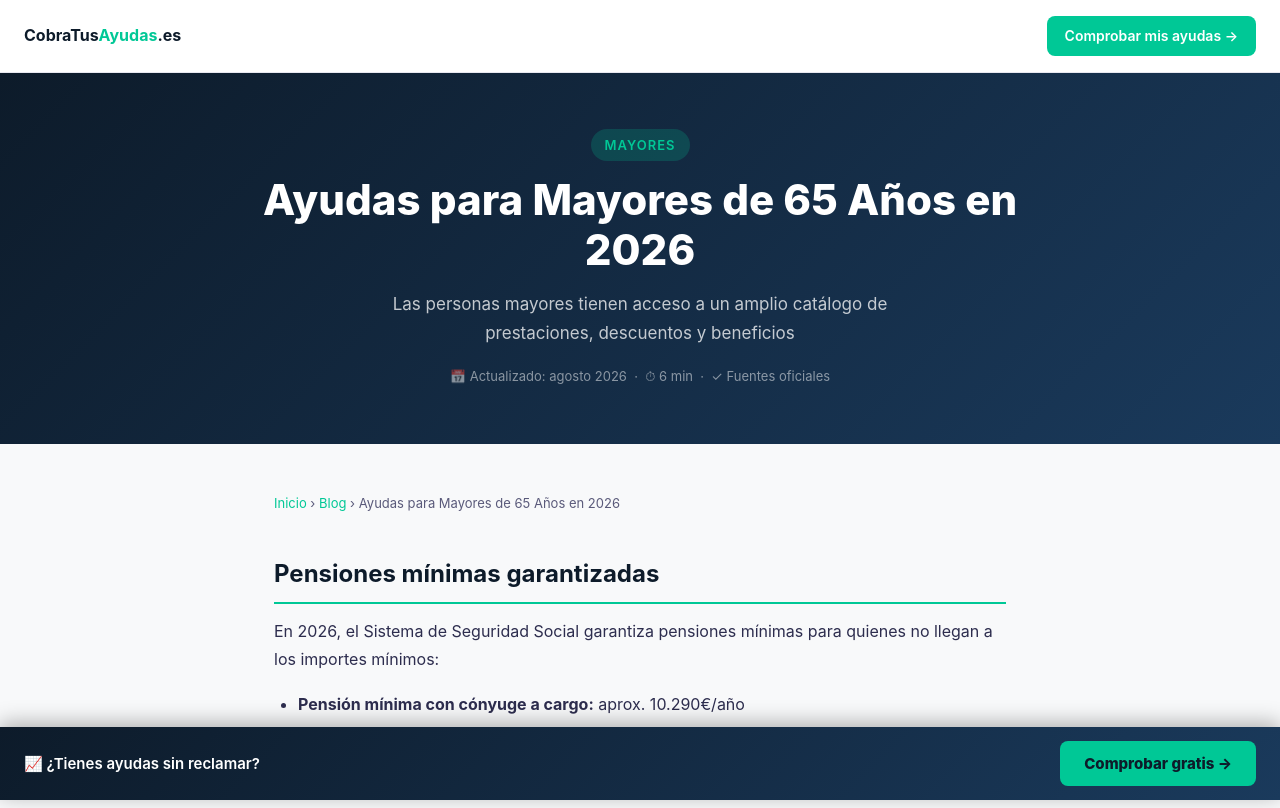
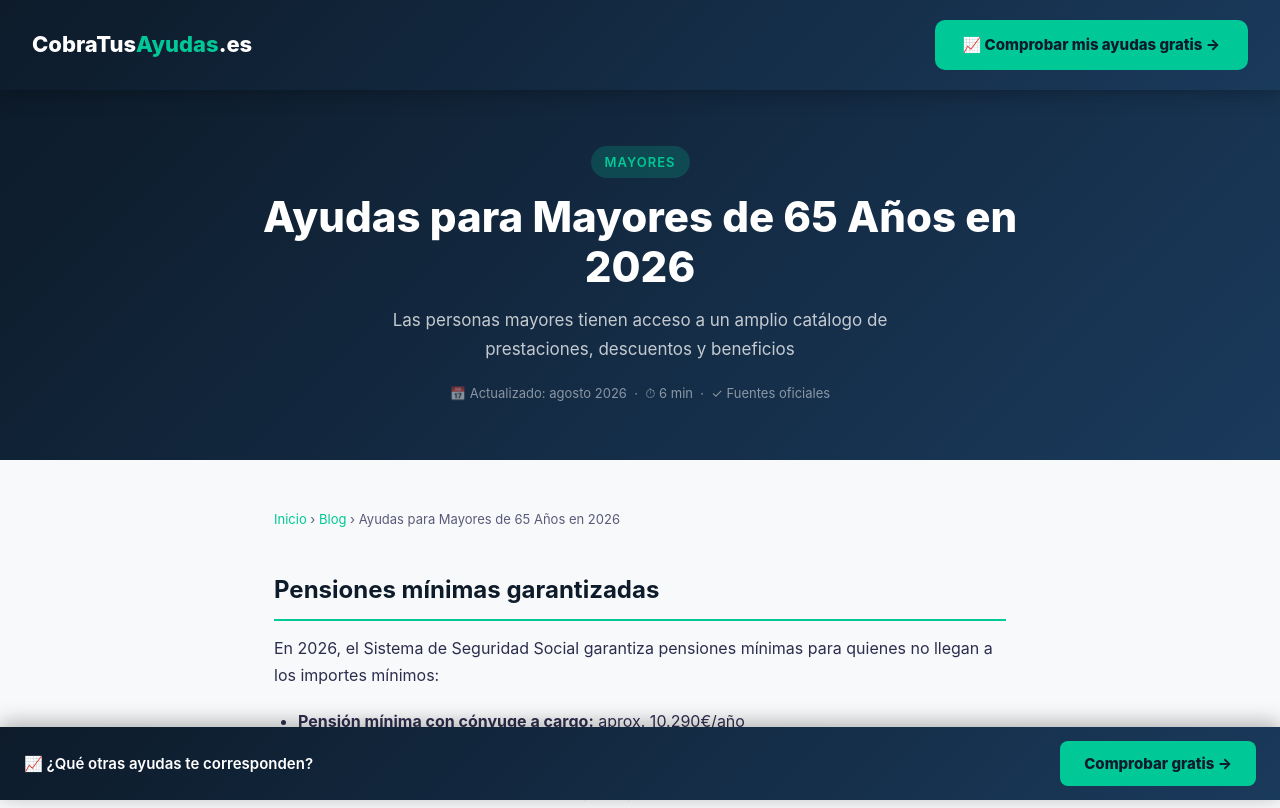
Before and after one commit to jaumejimenez-dotcom/cobratusayudas, a website: page blog/ayudas-mayores-65-anos-2026.html in a window 1280 px wide. Shown: the top 808 px of the page. Drawn offline with Linux system fonts and the light colour scheme.

Commit message:
Improve header + fix accent: ayudas-mayores-65-anos-2026.html

```diff
--- a/blog/ayudas-mayores-65-anos-2026.html
+++ b/blog/ayudas-mayores-65-anos-2026.html
@@ -48,9 +48,11 @@ footer{background:#0d1b2a;color:rgba(255,255,255,0.5);text-align:center;padding:
 footer a{color:#00c896;text-decoration:none}</style>
 </head>
 <body>
-<header class="header">
-  <a href="/" class="logo">CobraTus<span>Ayudas</span>.es</a>
-  <a href="/" class="cta-h">Comprobar mis ayudas &rarr;</a>
+<header style="background:linear-gradient(135deg,#0d1b2a,#1a3a5c);padding:20px 32px;display:flex;align-items:center;justify-content:space-between;position:sticky;top:0;z-index:10;box-shadow:0 2px 20px rgba(0,0,0,0.3)">
+  <a href="/" style="text-decoration:none">
+    <span style="font-size:22px;font-weight:800;color:#fff">CobraTus<span style="color:#00c896">Ayudas</span>.es</span>
+  </a>
+  <a href="/" style="background:#00c896;color:#0d1b2a;padding:12px 28px;border-radius:10px;text-decoration:none;font-weight:800;font-size:15px;white-space:nowrap">&#128200; Comprobar mis ayudas gratis &rarr;</a>
 </header>
 <div class="hero">
   <div class="hero-tag">Mayores</div>
@@ -97,9 +99,10 @@ footer a{color:#00c896;text-decoration:none}</style>
   <p>&copy; 2026 <a href="/">CobraTusAyudas.es</a> &middot; <a href="/blog">Blog</a> &middot; <a href="/">Inicio</a></p>
 </footer>
 <div style="position:fixed;bottom:0;left:0;right:0;background:linear-gradient(135deg,#0d1b2a,#1a3a5c);padding:14px 24px;z-index:1000;display:flex;align-items:center;justify-content:space-between;box-shadow:0 -4px 20px rgba(0,0,0,0.3);flex-wrap:wrap;gap:10px">
-  <div style="color:white;font-size:15px;font-weight:600">&#128200; &#191;Tienes ayudas sin reclamar?</div>
+  <div style="color:white;font-size:15px;font-weight:600">&#128200; &iquest;Qu&eacute; otras ayudas te corresponden?</div>
   <a href="/" style="background:#00c896;color:#0d1b2a;padding:10px 24px;border-radius:8px;text-decoration:none;font-weight:800;font-size:15px;white-space:nowrap">Comprobar gratis &rarr;</a>
 </div>
 <div style="height:70px"></div>
+<div style="height:70px"></div>
 </body>
 </html>
```
